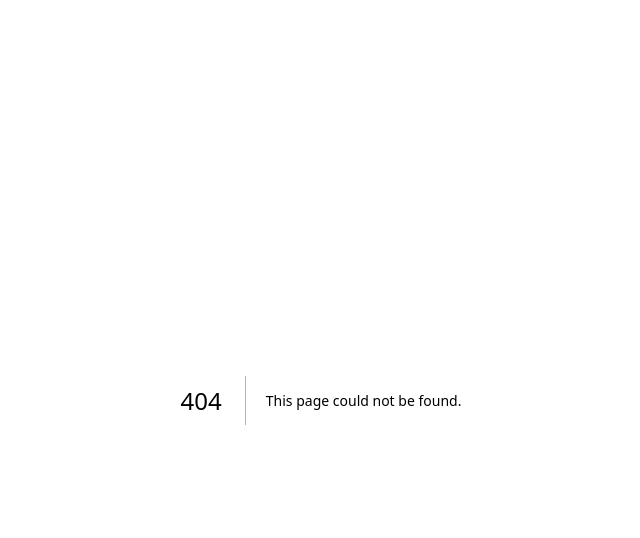
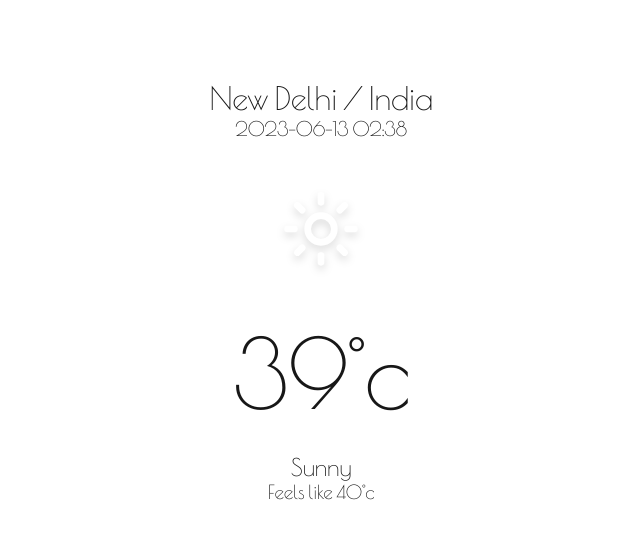
Before and after one commit to Faiq-Dogar/SkyCast, a Next.js app: page /weather in a window 1280 px wide. Before the commit this address had no page. Shown: the top 538 px of the page, without its empty margins (319-959 px from the left). Built offline with nearby package versions, Linux system fonts and the light colour scheme.

Commit message:
Weather page with dummy data and font styling 14/June/2025

```diff
--- /dev/null
+++ b/src/app/weather/page.tsx
@@ -0,0 +1,196 @@
+"use client";
+import { Box, Divider, Typography } from "@mui/material";
+import { useSearchParams, useRouter } from "next/navigation";
+import { useEffect, useState } from "react";
+import useMediaQuery from "@mui/material/useMediaQuery";
+import { Droplet, Gauge, Moon, Sun, Sunrise, Sunset, Wind } from "lucide-react";
+
+interface TemperatureResults {
+  location: {
+    name: string;
+    country: string;
+    region: string;
+    lat: string;
+    lon: string;
+    timezone_id: string;
+    localtime: string;
+    localtime_epoch: number;
+    utc_offset: string;
+  };
+  current: {
+    observation_time: string;
+    temperature: number;
+    weather_code: number;
+    weather_icons: string[];
+    weather_descriptions: string[];
+    wind_speed: number;
+    wind_degree: number;
+    wind_dir: string;
+    pressure: number;
+    precip: number;
+    humidity: number;
+    cloudcover: number;
+    feelslike: number;
+    uv_index: number;
+    visibility: number;
+    is_day: string;
+    astro: {
+      sunrise: string;
+      sunset: string;
+    };
+    air_quality: {
+      co: string;
+      no2: string;
+      o3: string;
+      so2: string;
+      pm2_5: string;
+      pm10: string;
+    };
+  };
+}
+
+const page = () => {
+  const [mounted, setMounted] = useState(false);
+  const searchParams = useSearchParams();
+  const router = useRouter();
+  const city = searchParams.get("city") || "Faisalabad";
+  const [temperatureResults, setTemperatureResults] =
+    useState<TemperatureResults | null>(null);
+  const isMobile = useMediaQuery("(max-width:599px)");
+
+  const fetchWeather = async () => {
+    const url = `https://api.weatherstack.com/current?access_key=66348045735da7a91606194a47e44af9&query=${city}`;
+    const options = {
+      method: "GET",
+    };
+
+    try {
+      const response = await fetch(url, options);
+      const result = await response.json();
+      console.log(result);
+      setTemperatureResults(result);
+    } catch (error) {
+      console.error(error);
+    }
+  };
+  useEffect(() => {
+    setMounted(true);
+    // fetchWeather();
+    setTemperatureResults({
+      location: {
+        name: "New Delhi",
+        country: "India",
+        region: "Delhi",
+        lat: "28.600",
+        lon: "77.200",
+        timezone_id: "Asia/Kolkata",
+        localtime: "2023-06-13 02:38",
+        localtime_epoch: 1686683880,
+        utc_offset: "5.50",
+      },
+      current: {
+        observation_time: "03:08 PM",
+        temperature: 39,
+        weather_code: 113,
+        weather_icons: [
+          "https://assets.weatherstack.com/images/wsymbols01_png_64/wsymbol_0001_sunny.png",
+        ],
+        weather_descriptions: ["Sunny"],
+        wind_speed: 13, //1
+        wind_degree: 280,
+        wind_dir: "W",
+        pressure: 1007, //2
+        precip: 0,
+        humidity: 16, //3
+        cloudcover: 0,
+        feelslike: 40,
+        uv_index: 7, //4
+        visibility: 10,
+        is_day: "yes",
+        astro: {
+          sunrise: "06:31 AM",
+          sunset: "05:47 PM",
+        },
+        air_quality: {
+          co: "468.05",
+          no2: "32.005",
+          o3: "55",
+          so2: "7.4",
+          pm2_5: "6.66",
+          pm10: "6.66",
+        },
+      },
+    });
+  }, []);
+
+  if (!mounted) return null;
+
+  return (
+    <div className="h-full min-h-screen pt-20 text-center font-thin relative overflow-hidden">
+      {" "}
+      {temperatureResults && (
+        <>
+          <Typography
+            variant={isMobile ? "body1" : "h1"}
+            sx={{ fontSize: "2em", fontFamily: "var(--font-poiret)" }}
+          >
+            {" "}
+            {temperatureResults?.location.name} /{" "}
+            <span className="fs-1">{temperatureResults?.location.country}</span>
+          </Typography>{" "}
+          <Typography
+            variant={isMobile ? "body1" : "h1"}
+            sx={{ fontSize: "1.25em", fontFamily: "var(--font-poiret)" }}
+          >
+            {temperatureResults?.location.localtime}
+          </Typography>
+          <Box
+            sx={{
+              display: "flex",
+              alignItems: "center",
+              justifyContent: "center",
+              my: 6,
+            }}
+          >
+            {parseInt(temperatureResults?.location.localtime.slice(-5, -3)) <=
+            12 ? (
+              <Sun
+                className="w-20 h-20
+            //   text-gray-700
+              text-white drop-shadow-lg
+               "
+              />
+            ) : (
+              <Moon
+                className="w-20 h-20 drop-shadow-lg
+            //   text-gray-700
+              text-white "
+              />
+            )}
+          </Box>
+          <Typography
+            variant="h1"
+            sx={{ fontFamily: "var(--font-poiret)", mb: 3 }}
+          >
+            {temperatureResults?.current.temperature}°c
+          </Typography>
+          <Typography
+            variant={isMobile ? "body1" : "h1"}
+            sx={{ fontSize: "1.5em", fontFamily: "var(--font-poiret)" }}
+          >
+            {" "}
+            {temperatureResults?.current.weather_descriptions}
+          </Typography>
+          <Typography
+            variant={isMobile ? "body1" : "h1"}
+            sx={{ fontSize: "1.2em", fontFamily: "var(--font-poiret)" }}
+          >
+            Feels like {temperatureResults?.current.feelslike}°c
+          </Typography>
+        </>
+      )}
+    </div>
+  );
+};
+
+export default page;
```
